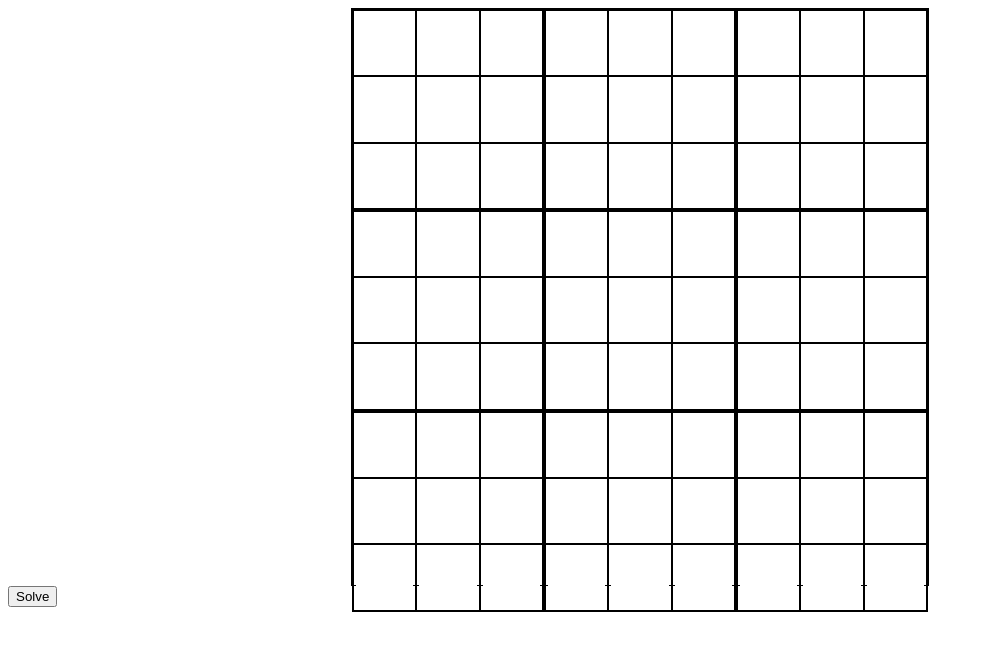
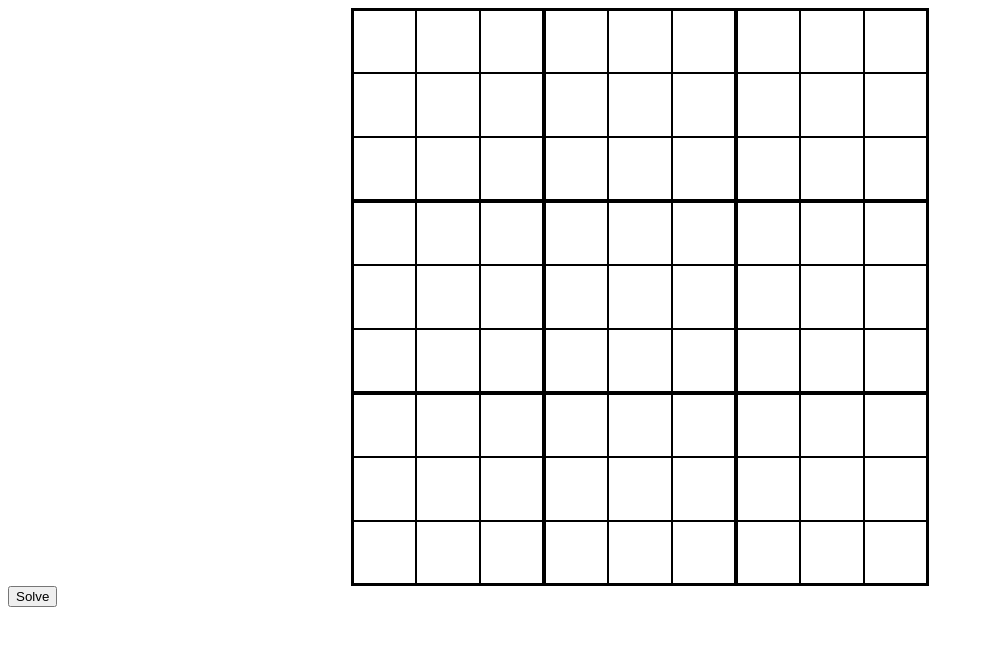
Before and after one commit to qpwoeirut/SudokuSolver, a plain HTML site: page index.html in a window 1280 px wide. Shown: the whole page, without its empty margins (0-984 px from the left). Drawn offline with Linux system fonts and the light colour scheme.

Commit message:
Make font size of grid smaller

```diff
--- a/style.css
+++ b/style.css
@@ -13,7 +13,7 @@
 }
 
 .sudoku-cell > input {
-    font-size: min(3rem, 8vmin);
+    font-size: min(2.4rem, 7vmin);
     -moz-appearance: textfield;
     appearance: textfield;
     width: 85%;
```
